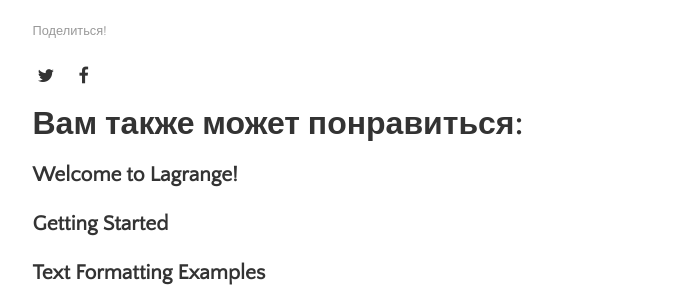
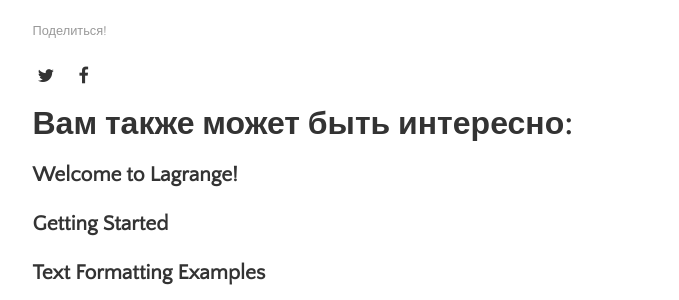
Before and after one commit to kontur32/Boltzmann, a Jekyll site: the page built from _posts/2013-04-04-about-the-author.md, in a window 1280 px wide. Shown: the part 790-1090 px from the top of the page, without its empty margins (300-979 px from the left). Built offline with Jekyll 4.4.1, drawn with Linux system fonts in a browser that asks for light colours.

Commit message:
изменил меню в теме 5

```diff
--- a/_data/settings.yml
+++ b/_data/settings.yml
@@ -28,6 +28,6 @@ pagination:
 
 sharing_button_prompt: 'Поделиться!'
 
-related_posts: 'Вам также может понравиться:'
+related_posts: 'Вам также может быть интересно:'
 
 post_date_prefix: 'Дата публикации:'
```
Also changed, not shown: menu/about.md (+1 -1 lines).
